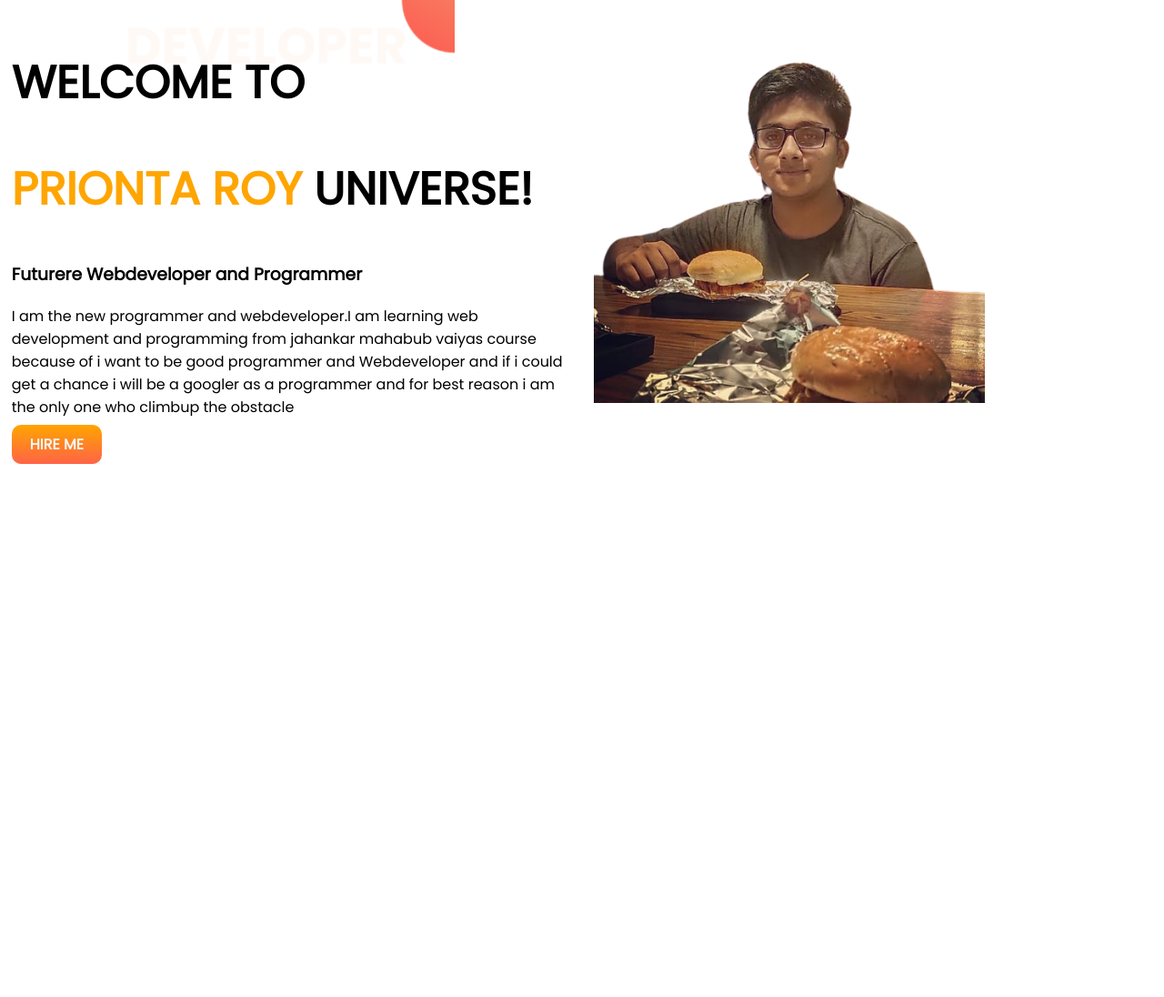
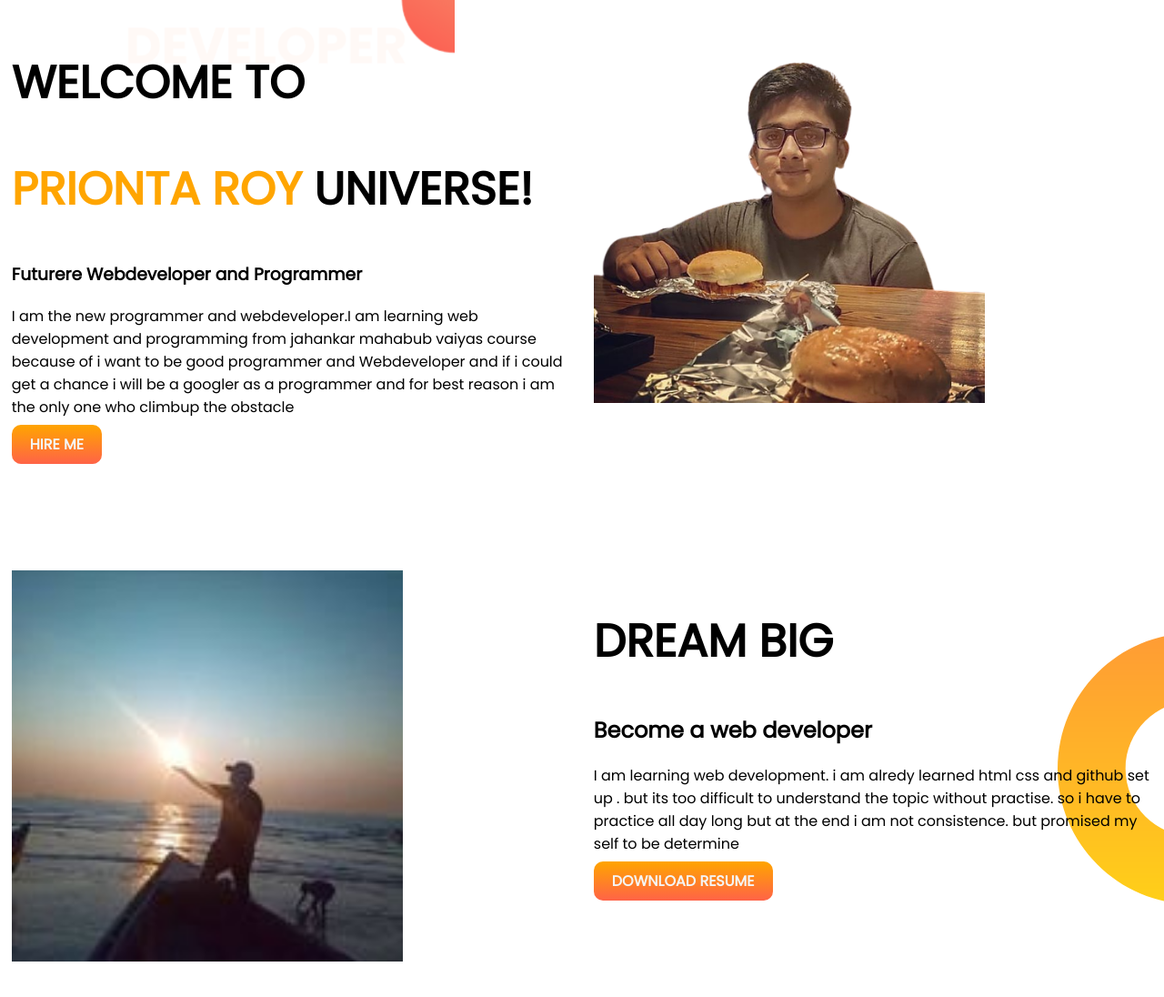
Before and after one commit to prionta/developer-port, a plain HTML site: page index.html in a window 1280 px wide. Shown: the whole page at 91% size. Before the commit the page ends 800 px from the top, so only its background shows below. Drawn offline with Linux system fonts and the light colour scheme.

Commit message:
drem big

```diff
--- a/index.html
+++ b/index.html
@@ -33,6 +33,21 @@
 
         </div>
     </section>
+    <section class="dream-big">
+        <div class="half-width">
+            <img src="images/dream-big.jpg" alt="">
+        </div>
+        <div class="half-width">
+            <h1>DREAM BIG</h1>
+            <h2>Become a web developer</h2>
+            <p>I am learning web development. i am alredy learned html css and github set up . but its too difficult to
+                understand the topic without practise. so i have to practice all day long but at the end i am not
+                consistence. but promised my self to be determine</p>
+            <a class="link-tap" target="_blank" href="https://www.linkedin.com/company/programminghero"><b>DOWNLOAD
+                    RESUME</b></a>
+        </div>
+
+    </section>
 
 </body>
 
--- a/style.css
+++ b/style.css
@@ -13,15 +13,18 @@ h1 {
 
 section {
     display: flex;
+    margin-bottom: 100px;
 }
 
 .half-width {
     width: 50%;
     padding: 1%;
+
 }
 
 .half-width img {
     width: 70%;
+
 }
 
 .link-tap {
@@ -38,3 +41,10 @@ section {
     background-image: url(images/top-banner.png);
     background-repeat: no-repeat;
 }
+
+.dream-big {
+    background-image: url(images/dream-bg.png);
+    background-repeat: no-repeat;
+    background-position: right;
+    padding: right 5%;
+}
```
Also changed, not shown: images/dream-big.jpg (added), vagni.jpeg (deleted).
